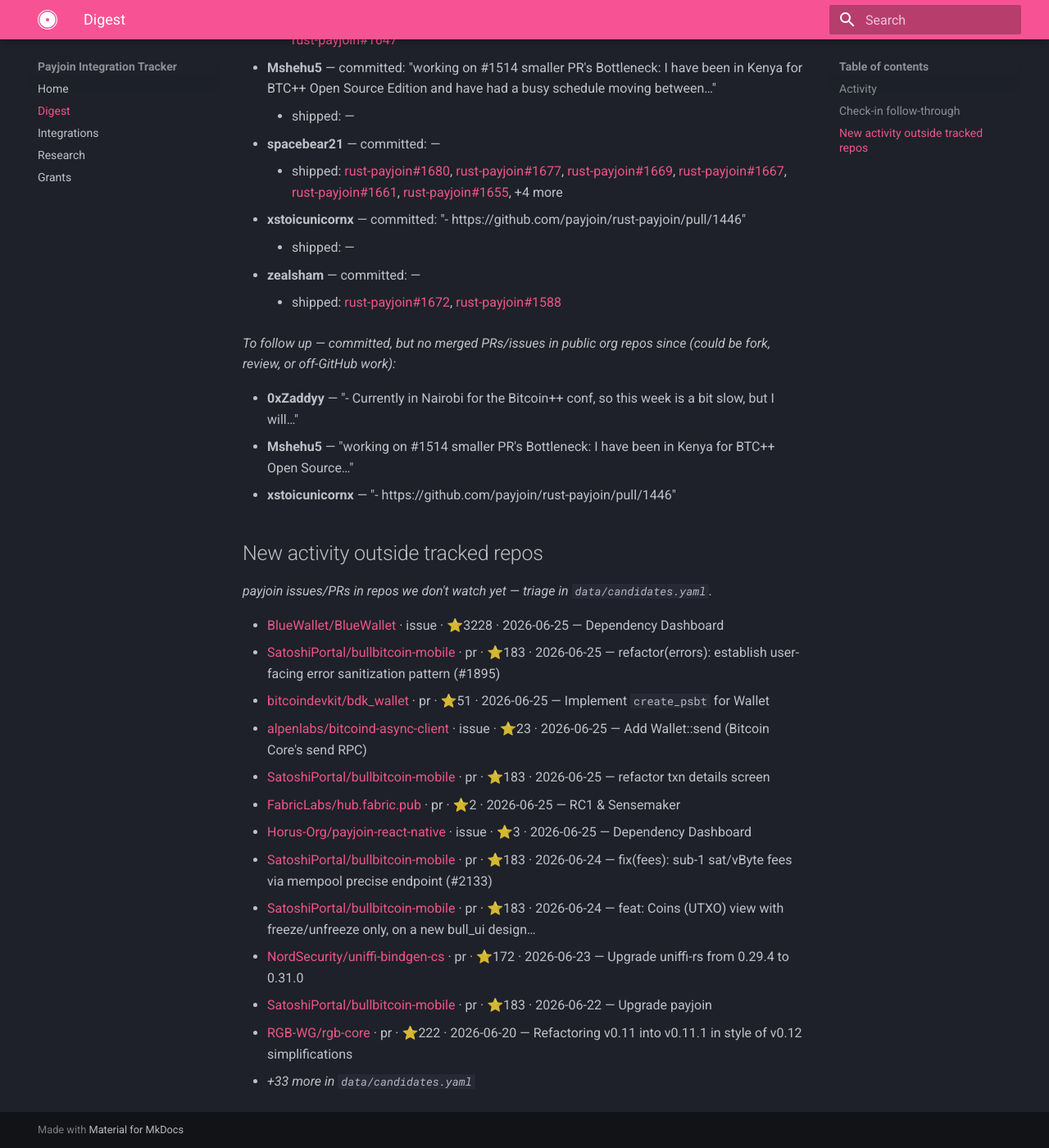
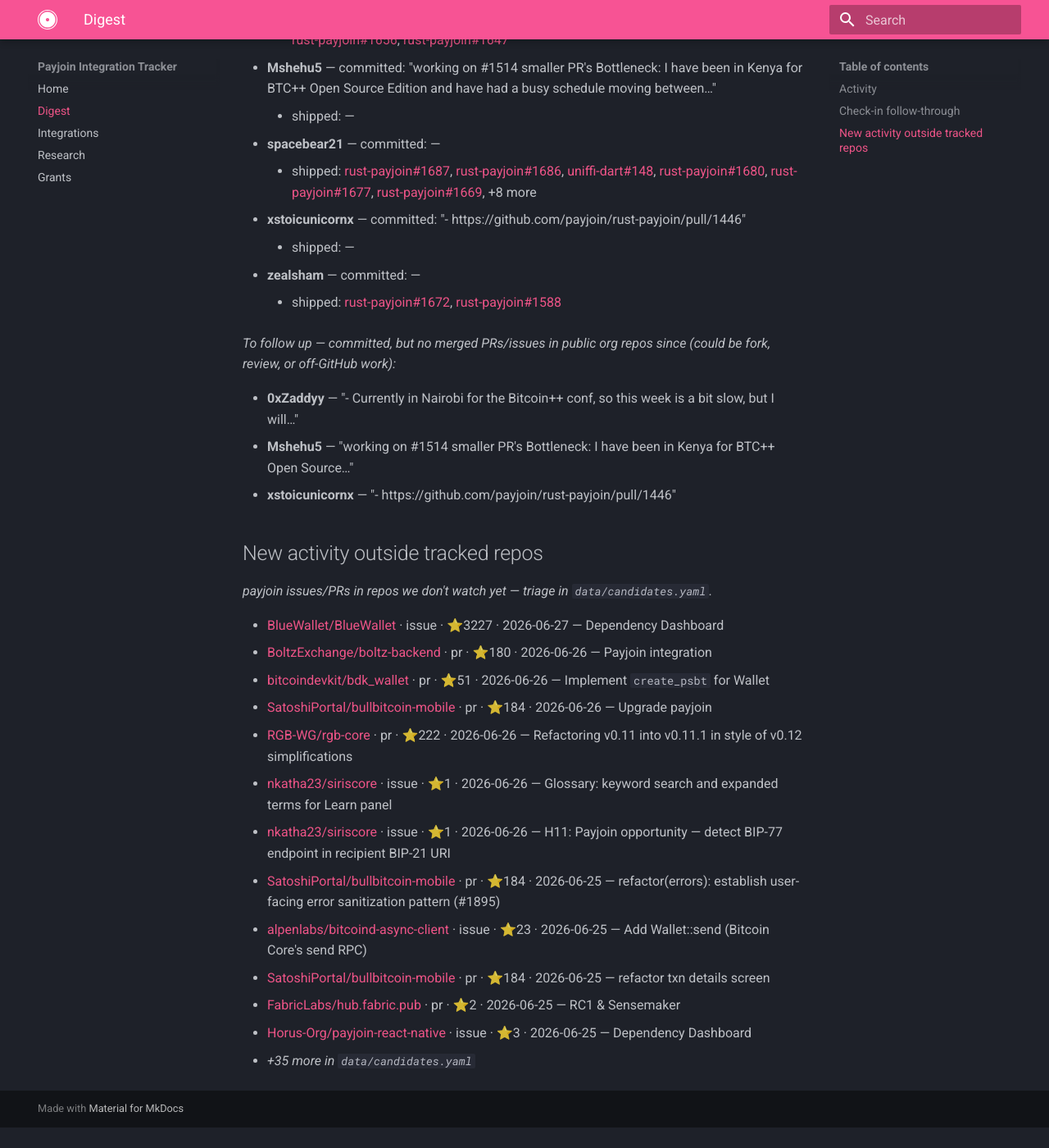
Before and after one commit to payjoin/payjoin.org, an MkDocs documentation site: the page built from docs/digest.md, in a window 1280 px wide and 1400 px high, scrolled down 874 px. Shown: the whole window at 82% size. Built offline with MkDocs 1.6.1 and Material for MkDocs 9.7.7, drawn with Linux system fonts in a browser that asks for light colours; after the commit the page ends 2249 px from its top, so only the background shows below that; some of the changed text lies outside the part shown.

Commit message:
chore: refresh tracker auto-state + digest

```diff
--- a/docs/digest.md
+++ b/docs/digest.md
@@ -1,6 +1,6 @@
 # Daily digest
 
-_As of 2026-06-26 (UTC) · tracking 25 upstream items_
+_As of 2026-06-27 (UTC) · tracking 25 upstream items_
 
 ## Activity
 
@@ -14,17 +14,17 @@ _2026-06-15 · [thread](https://github.com/orgs/payjoin/discussions/1644)_
 - **0xZaddyy** — committed: "- Currently in Nairobi for the Bitcoin++ conf, so this week is a bit slow, but I will continue working on the multiparty mailroom."
     - shipped: —
 - **benalleng** — committed: "- With some contention in #1638 perhaps we should rethink #1631 and maybe just make `--role` non-optional? or simply add a prefix to the…"
-    - shipped: [rust-payjoin#1682](https://github.com/payjoin/rust-payjoin/pull/1682), [rust-payjoin#1673](https://github.com/payjoin/rust-payjoin/pull/1673), [rust-payjoin#1640](https://github.com/payjoin/rust-payjoin/pull/1640), [rust-payjoin#1679](https://github.com/payjoin/rust-payjoin/issues/1679), [rust-payjoin#1652](https://github.com/payjoin/rust-payjoin/issues/1652)
+    - shipped: [rust-payjoin#1682](https://github.com/payjoin/rust-payjoin/pull/1682), [rust-payjoin#1673](https://github.com/payjoin/rust-payjoin/pull/1673), [rust-payjoin#1640](https://github.com/payjoin/rust-payjoin/pull/1640), [uniffi-dart#144](https://github.com/Uniffi-Dart/uniffi-dart/pull/144), [rust-payjoin#1679](https://github.com/payjoin/rust-payjoin/issues/1679), [rust-payjoin#1652](https://github.com/payjoin/rust-payjoin/issues/1652)
 - **caarloshenriq** — committed: "- Review PRs"
     - shipped: [rust-payjoin#1646](https://github.com/payjoin/rust-payjoin/pull/1646)
 - **chavic** — committed: "- Fix payjoin-ffi opaque InputPair gap. - BTCPay Plugin — finish the correctness pass. PRs under review and other fixes pending. - Credit…"
     - shipped: [rust-payjoin#1666](https://github.com/payjoin/rust-payjoin/pull/1666), [rust-payjoin#1665](https://github.com/payjoin/rust-payjoin/pull/1665)
 - **DanGould** — committed: "Eager to get review on - #1629 and make a significant dent into the payjoin-cli-1.0, and get @spacebear21 back up to speed."
-    - shipped: [rust-payjoin#1674](https://github.com/payjoin/rust-payjoin/pull/1674), [rust-payjoin#1629](https://github.com/payjoin/rust-payjoin/pull/1629), [rust-payjoin#1610](https://github.com/payjoin/rust-payjoin/pull/1610), [rust-payjoin#1656](https://github.com/payjoin/rust-payjoin/issues/1656), [rust-payjoin#1647](https://github.com/payjoin/rust-payjoin/issues/1647)
+    - shipped: [rust-payjoin#1684](https://github.com/payjoin/rust-payjoin/pull/1684), [rust-payjoin#1674](https://github.com/payjoin/rust-payjoin/pull/1674), [rust-payjoin#1629](https://github.com/payjoin/rust-payjoin/pull/1629), [rust-payjoin#1610](https://github.com/payjoin/rust-payjoin/pull/1610), [rust-payjoin#1656](https://github.com/payjoin/rust-payjoin/issues/1656), [rust-payjoin#1647](https://github.com/payjoin/rust-payjoin/issues/1647)
 - **Mshehu5** — committed: "working on #1514 smaller PR's Bottleneck: I have been in Kenya for BTC++ Open Source Edition and have had a busy schedule moving between…"
     - shipped: —
 - **spacebear21** — committed: —
-    - shipped: [rust-payjoin#1680](https://github.com/payjoin/rust-payjoin/pull/1680), [rust-payjoin#1677](https://github.com/payjoin/rust-payjoin/pull/1677), [rust-payjoin#1669](https://github.com/payjoin/rust-payjoin/pull/1669), [rust-payjoin#1667](https://github.com/payjoin/rust-payjoin/pull/1667), [rust-payjoin#1661](https://github.com/payjoin/rust-payjoin/pull/1661), [rust-payjoin#1655](https://github.com/payjoin/rust-payjoin/pull/1655), +4 more
+    - shipped: [rust-payjoin#1687](https://github.com/payjoin/rust-payjoin/pull/1687), [rust-payjoin#1686](https://github.com/payjoin/rust-payjoin/pull/1686), [uniffi-dart#148](https://github.com/Uniffi-Dart/uniffi-dart/pull/148), [rust-payjoin#1680](https://github.com/payjoin/rust-payjoin/pull/1680), [rust-payjoin#1677](https://github.com/payjoin/rust-payjoin/pull/1677), [rust-payjoin#1669](https://github.com/payjoin/rust-payjoin/pull/1669), +8 more
 - **xstoicunicornx** — committed: "- https://github.com/payjoin/rust-payjoin/pull/1446"
     - shipped: —
 - **zealsham** — committed: —
@@ -40,16 +40,16 @@ _To follow up — committed, but no merged PRs/issues in public org repos since
 
 _payjoin issues/PRs in repos we don't watch yet — triage in `data/candidates.yaml`._
 
-- [BlueWallet/BlueWallet](https://github.com/BlueWallet/BlueWallet/issues/3659) · issue · ⭐3228 · 2026-06-25 — Dependency Dashboard
-- [SatoshiPortal/bullbitcoin-mobile](https://github.com/SatoshiPortal/bullbitcoin-mobile/pull/2293) · pr · ⭐183 · 2026-06-25 — refactor(errors): establish user-facing error sanitization pattern (#1895)
-- [bitcoindevkit/bdk_wallet](https://github.com/bitcoindevkit/bdk_wallet/pull/297) · pr · ⭐51 · 2026-06-25 — Implement `create_psbt` for Wallet
+- [BlueWallet/BlueWallet](https://github.com/BlueWallet/BlueWallet/issues/3659) · issue · ⭐3227 · 2026-06-27 — Dependency Dashboard
+- [BoltzExchange/boltz-backend](https://github.com/BoltzExchange/boltz-backend/pull/1430) · pr · ⭐180 · 2026-06-26 — Payjoin integration
+- [bitcoindevkit/bdk_wallet](https://github.com/bitcoindevkit/bdk_wallet/pull/297) · pr · ⭐51 · 2026-06-26 — Implement `create_psbt` for Wallet
+- [SatoshiPortal/bullbitcoin-mobile](https://github.com/SatoshiPortal/bullbitcoin-mobile/pull/2041) · pr · ⭐184 · 2026-06-26 — Upgrade payjoin
+- [RGB-WG/rgb-core](https://github.com/RGB-WG/rgb-core/pull/288) · pr · ⭐222 · 2026-06-26 — Refactoring v0.11 into v0.11.1 in style of v0.12 simplifications
+- [nkatha23/siriscore](https://github.com/nkatha23/siriscore/issues/42) · issue · ⭐1 · 2026-06-26 — Glossary: keyword search and expanded terms for Learn panel
+- [nkatha23/siriscore](https://github.com/nkatha23/siriscore/issues/31) · issue · ⭐1 · 2026-06-26 — H11: Payjoin opportunity — detect BIP-77 endpoint in recipient BIP-21 URI
+- [SatoshiPortal/bullbitcoin-mobile](https://github.com/SatoshiPortal/bullbitcoin-mobile/pull/2293) · pr · ⭐184 · 2026-06-25 — refactor(errors): establish user-facing error sanitization pattern (#1895)
 - [alpenlabs/bitcoind-async-client](https://github.com/alpenlabs/bitcoind-async-client/issues/125) · issue · ⭐23 · 2026-06-25 — Add Wallet::send (Bitcoin Core's send RPC)
-- [SatoshiPortal/bullbitcoin-mobile](https://github.com/SatoshiPortal/bullbitcoin-mobile/pull/2326) · pr · ⭐183 · 2026-06-25 — refactor txn details screen
+- [SatoshiPortal/bullbitcoin-mobile](https://github.com/SatoshiPortal/bullbitcoin-mobile/pull/2326) · pr · ⭐184 · 2026-06-25 — refactor txn details screen
 - [FabricLabs/hub.fabric.pub](https://github.com/FabricLabs/hub.fabric.pub/pull/14) · pr · ⭐2 · 2026-06-25 — RC1 & Sensemaker
 - [Horus-Org/payjoin-react-native](https://github.com/Horus-Org/payjoin-react-native/issues/2) · issue · ⭐3 · 2026-06-25 — Dependency Dashboard
-- [SatoshiPortal/bullbitcoin-mobile](https://github.com/SatoshiPortal/bullbitcoin-mobile/pull/2199) · pr · ⭐183 · 2026-06-24 — fix(fees): sub-1 sat/vByte fees via mempool precise endpoint (#2133)
-- [SatoshiPortal/bullbitcoin-mobile](https://github.com/SatoshiPortal/bullbitcoin-mobile/pull/2304) · pr · ⭐183 · 2026-06-24 — feat: Coins (UTXO) view with freeze/unfreeze only, on a new bull_ui design…
-- [NordSecurity/uniffi-bindgen-cs](https://github.com/NordSecurity/uniffi-bindgen-cs/pull/163) · pr · ⭐172 · 2026-06-23 — Upgrade uniffi-rs from 0.29.4 to 0.31.0
-- [SatoshiPortal/bullbitcoin-mobile](https://github.com/SatoshiPortal/bullbitcoin-mobile/pull/2041) · pr · ⭐183 · 2026-06-22 — Upgrade payjoin
-- [RGB-WG/rgb-core](https://github.com/RGB-WG/rgb-core/pull/288) · pr · ⭐222 · 2026-06-20 — Refactoring v0.11 into v0.11.1 in style of v0.12 simplifications
-- _+33 more in `data/candidates.yaml`_
+- _+35 more in `data/candidates.yaml`_
```
Also changed, not shown: 2 other files.
